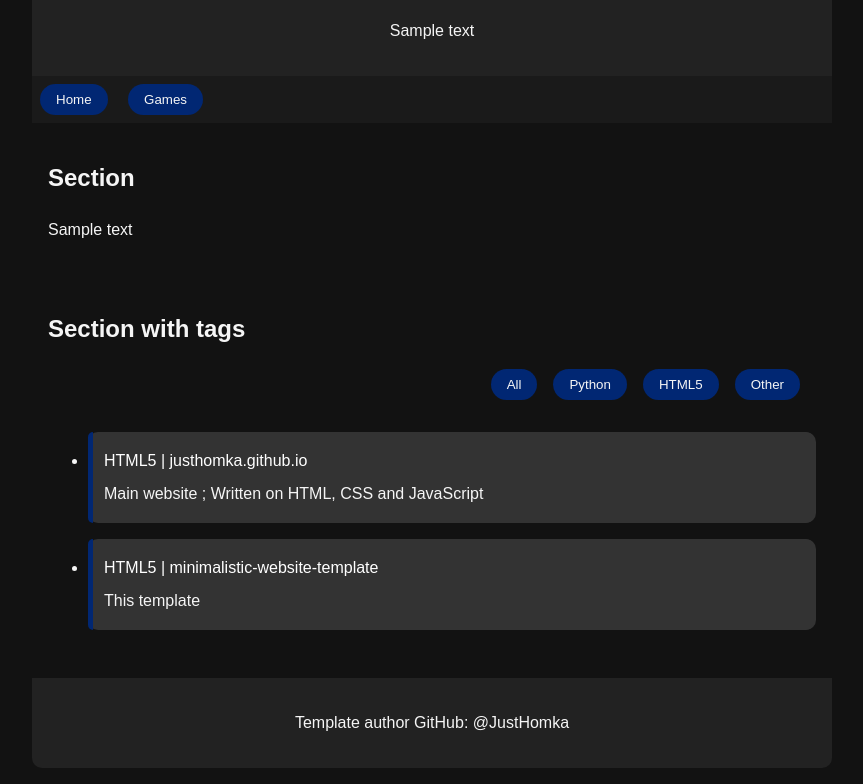
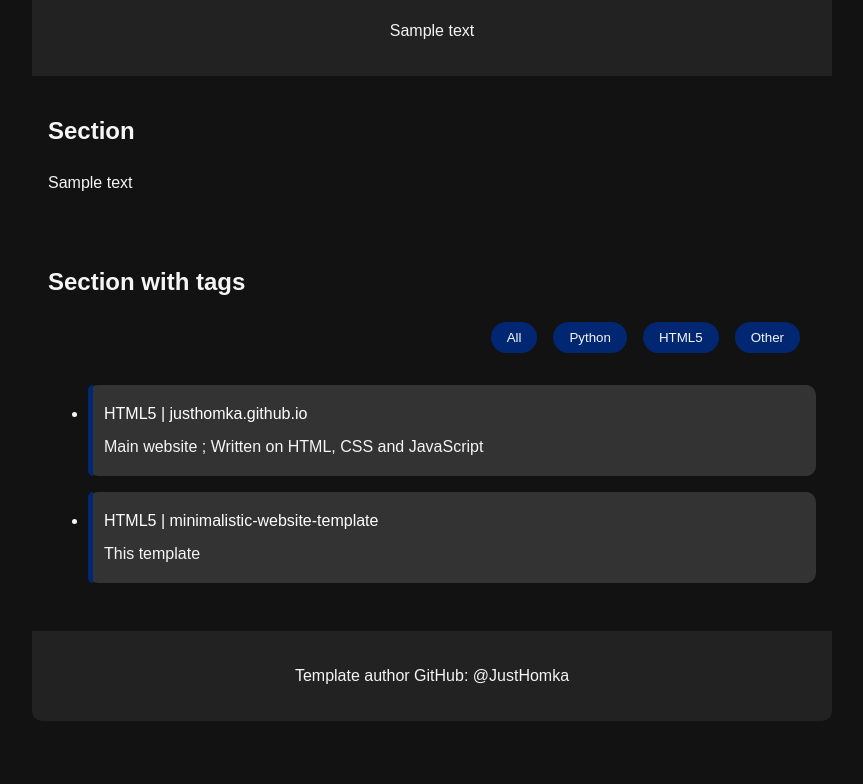
Before and after one commit to JustHomka/minimalistic-website-template, a plain HTML site: page index.html in a window 1280 px wide. Shown: the part 108-892 px from the top of the page, without its empty margins (208-1071 px from the left). After the commit the page ends 845 px from the top, so only its background shows below. Drawn offline with Linux system fonts and the light colour scheme.

Commit message:
Update index.html

```diff
--- a/index.html
+++ b/index.html
@@ -12,10 +12,6 @@
             <h1>Minimalistic website template</h1>
             <p>Sample text</p>
         </header>
-        <nav>
-            <button class="nav-buttons" onclick="redirecttohome()">Home</button>
-            <button class="nav-buttons" onclick="redirecttogames()">Games</button>
-        </nav>
         <section>
             <h2>Section</h2>
             <p>Sample text</p>
@@ -55,12 +51,6 @@
                 }
             });
         }
-        function redirecttohome() {
-            window.location.href = "https://justhomka.github.io/minimalistic-website-template"
-        }
-        function redirecttogames() {
-            window.location.href = "page2.html";
-        }
     </script>
 </body>
 </html>
```
